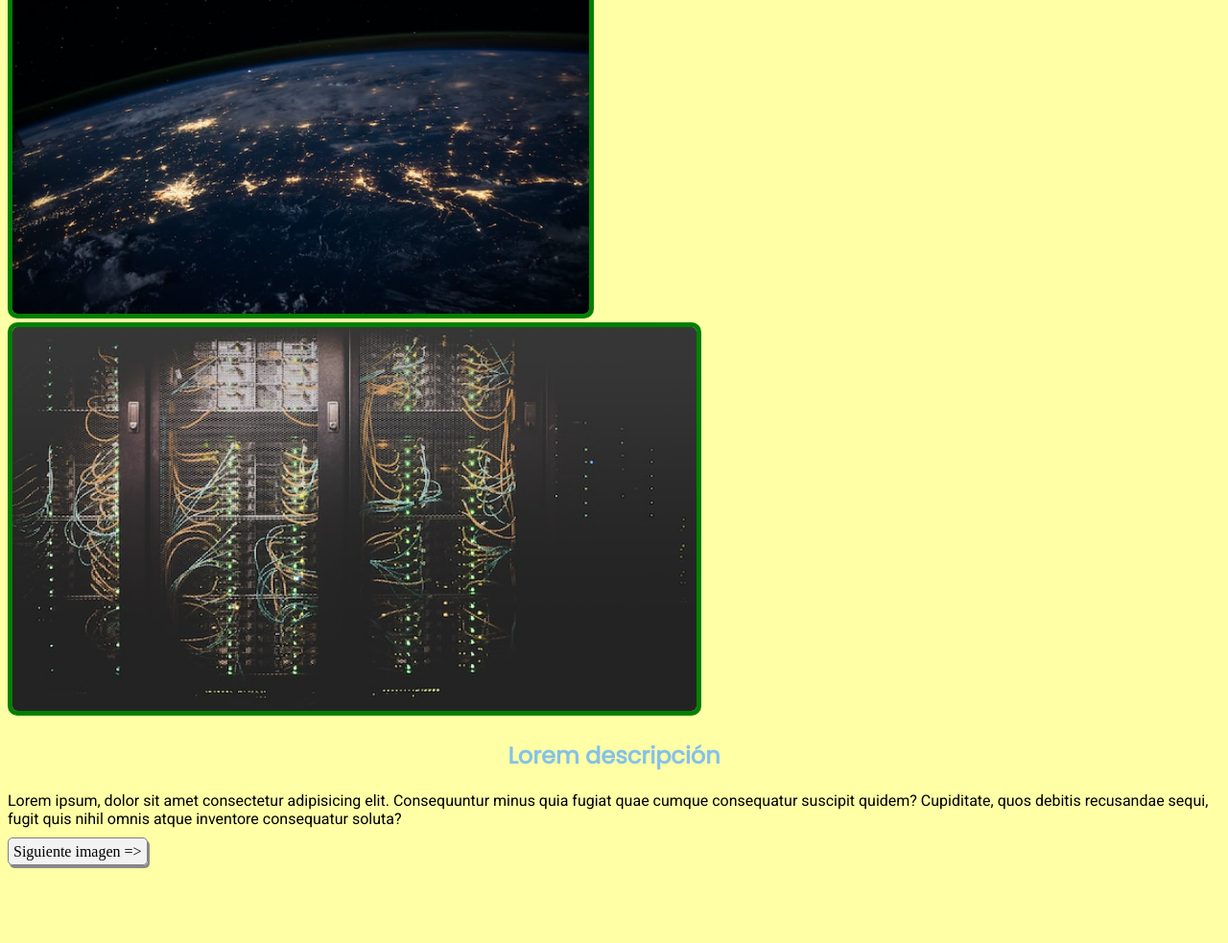
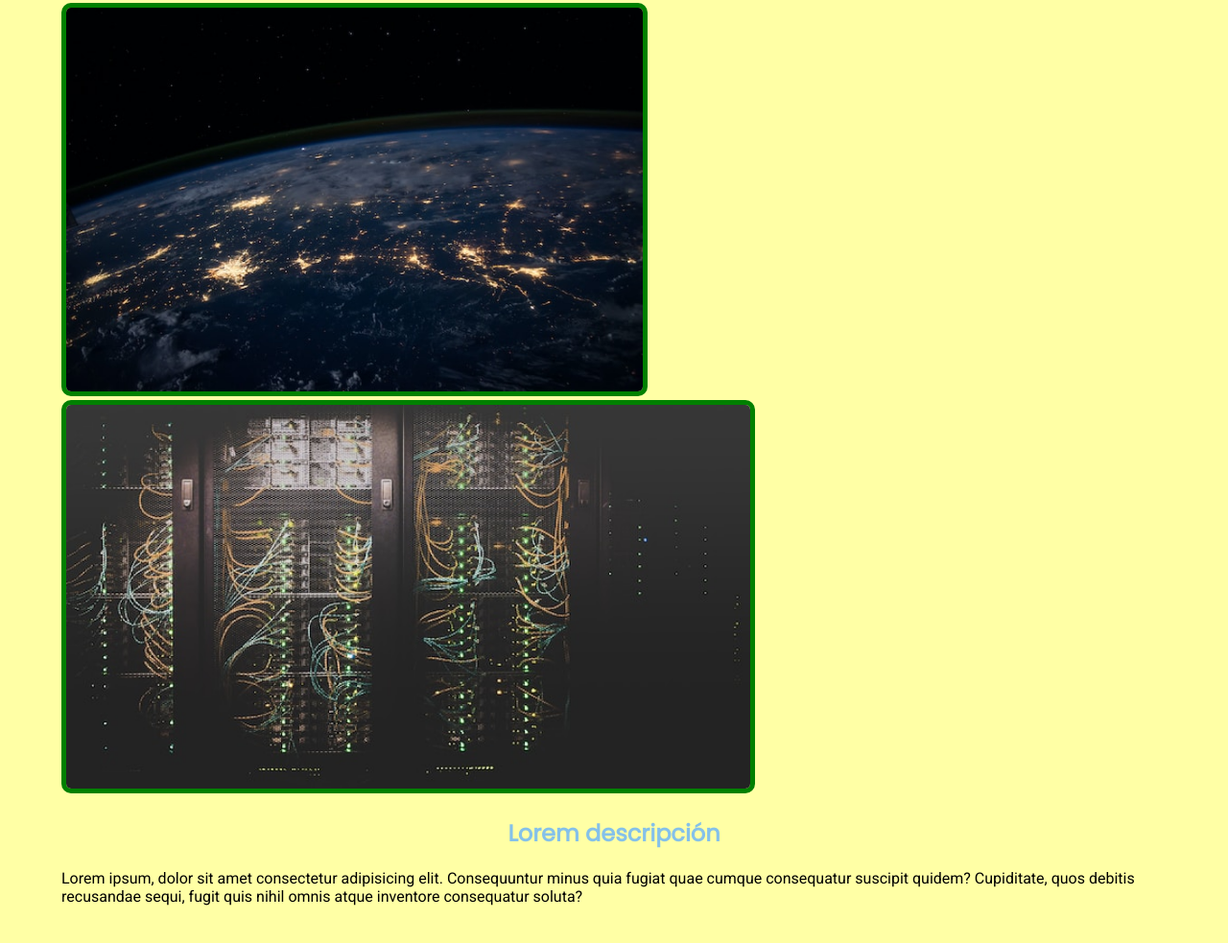
Before and after one commit to LeandroT22/Taller6_2_1, a plain HTML site: page index.html in a window 1280 px wide. Shown: the part 169-1152 px from the top of the page at 96% size. Before the commit the page ends 1074 px from the top, so only its background shows below. Drawn offline with Linux system fonts and the light colour scheme.

Commit message:
margenes y eliminar boton

```diff
--- a/index.html
+++ b/index.html
@@ -19,7 +19,6 @@
     <h2>Lorem descripción</h2>
     <p>Lorem ipsum, dolor sit amet consectetur adipisicing elit. Consequuntur minus quia fugiat quae cumque consequatur suscipit quidem? Cupiditate, quos debitis recusandae sequi, fugit quis nihil omnis atque inventore consequatur
         soluta?</p>
-    <a href="page2.html" title="Imagen siguiente" class="link-button">Siguiente imagen =&gt;</a>
 </body>
 
 </html>
--- a/styles.css
+++ b/styles.css
@@ -1,5 +1,8 @@
 body {
     background-color: rgb(255, 255, 165);
+    margin: 5%;
+    margin-top: 8%;
+    margin-bottom: 8%;
 }
 
 .image{
@@ -8,15 +11,7 @@ body {
     height: 400px;
 }
 
-.link-button {
-    text-decoration: none;
-    color: black;
-    border: 1px solid gray;
-    background-color: #f2f2f2;
-    padding: 5px;
-    border-radius: 5px;
-    box-shadow: 2px 3px #888888;
-}
+
 
 h1 {
         font-family: "Poppins", sans-serif;
```
